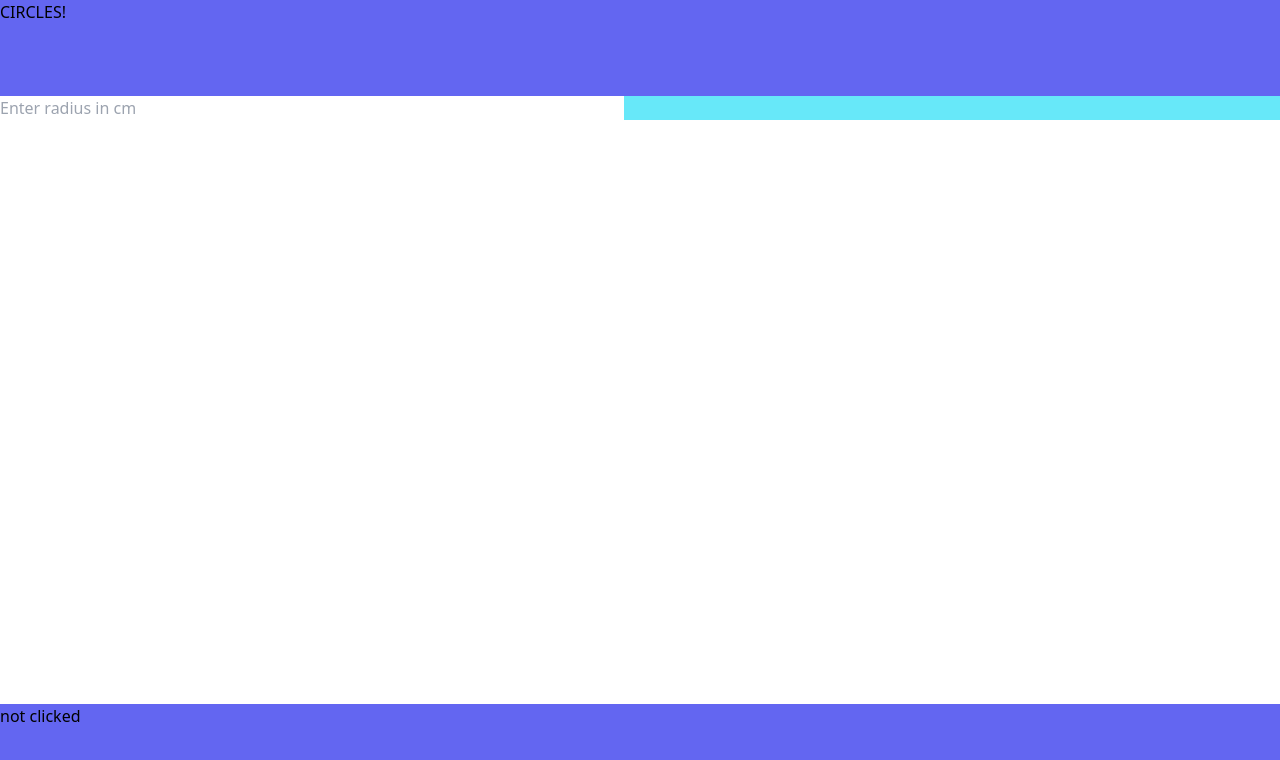
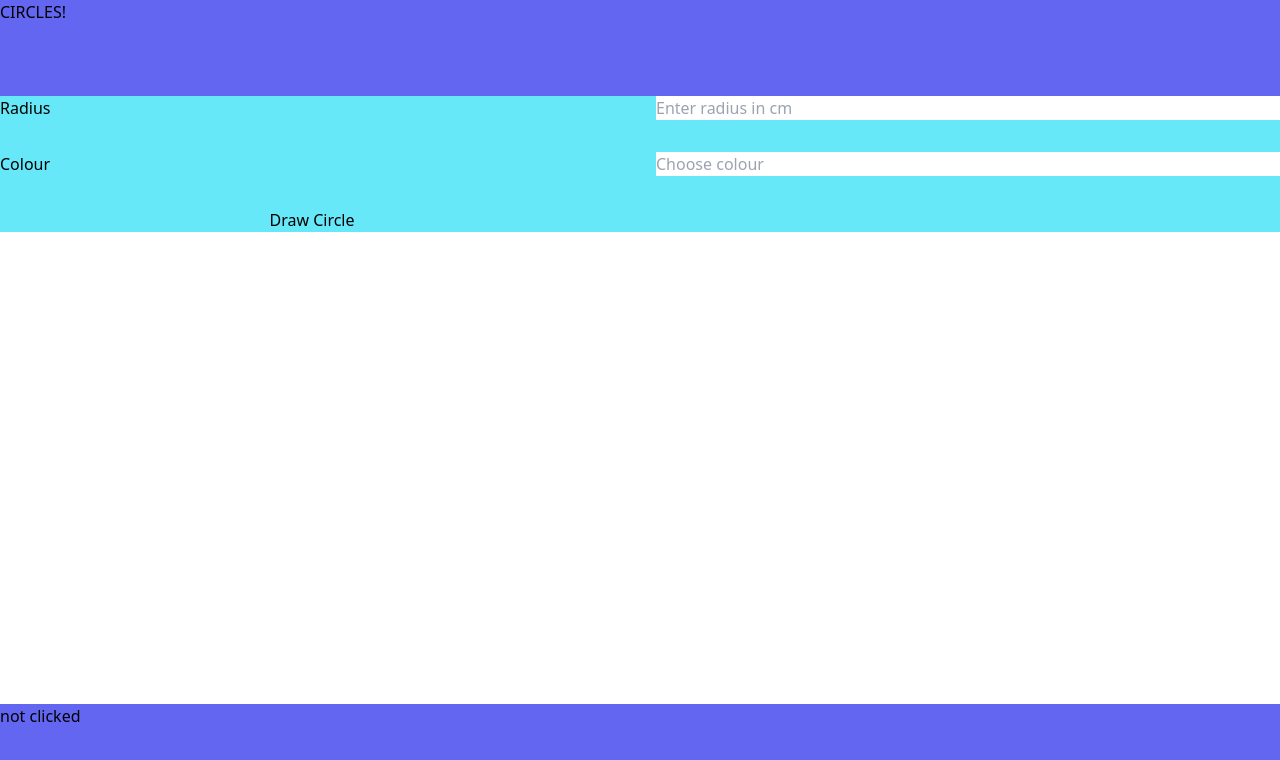
Before and after one commit to r-pal/circles, a React (Create React App) app: page / in a window 1280 px wide. Shown: the top 760 px of the page. Built offline with nearby package versions, Linux system fonts and the light colour scheme.

Commit message:
init headless ui and colour paletter

```diff
--- a/package.json
+++ b/package.json
@@ -5,6 +5,7 @@
   "dependencies": {
     "@emotion/react": "^11.10.6",
     "@emotion/styled": "^11.10.6",
+    "@headlessui/react": "^1.7.13",
     "@mui/material": "^5.11.11",
     "@testing-library/jest-dom": "^5.16.5",
     "@testing-library/react": "^13.4.0",
--- a/src/components/CircleSettings.tsx
+++ b/src/components/CircleSettings.tsx
@@ -1,5 +1,7 @@
 import { useForm, SubmitHandler } from "react-hook-form";
 import { Colour } from "./Types";
+import { useState } from 'react'
+import { Listbox } from '@headlessui/react'
 
 type CircleSettingsProps = {};
 
@@ -9,6 +11,7 @@ type Inputs = {
 };
 
 const CircleSettings: React.FC<CircleSettingsProps> = ({}) => {
+
   const {
     register,
     handleSubmit,
@@ -17,16 +20,32 @@ const CircleSettings: React.FC<CircleSettingsProps> = ({}) => {
   } = useForm<Inputs>();
   const onSubmit: SubmitHandler<Inputs> = (data) => console.log(data);
 
+  const colours = [
+    {id: 1, name: "Dark purple", hex:"#3A3042"},
+    {id: 2, name: "Earth yellow", hex:"#DB9D47"},
+    {id: 3, name: "Coral", hex:"#FF784F"},
+    {id: 4, name: "Peach Yellow", hex:"#FFE19C"},
+    {id: 5, name: "Nyanza", hex:"#EDFFD9"}]
+
   return (
     <form onSubmit={handleSubmit(onSubmit)}>
       <>
         <div className="sm:grid sm:grid-cols-2 sm:gap-8">
+          Radius
           <input
             required
             id="radius"
             placeholder="Enter radius in cm"
             {...register("radius")}
           />
+          Colour
+          <input
+            required
+            id="radius"
+            placeholder="Choose colour"
+            {...register("radius")}
+          />
+          <button type="submit">Draw Circle</button>
         </div>
       </>
     </form>
```
Also changed, not shown: 1 other file (tests, documents, lock files or other folders).
